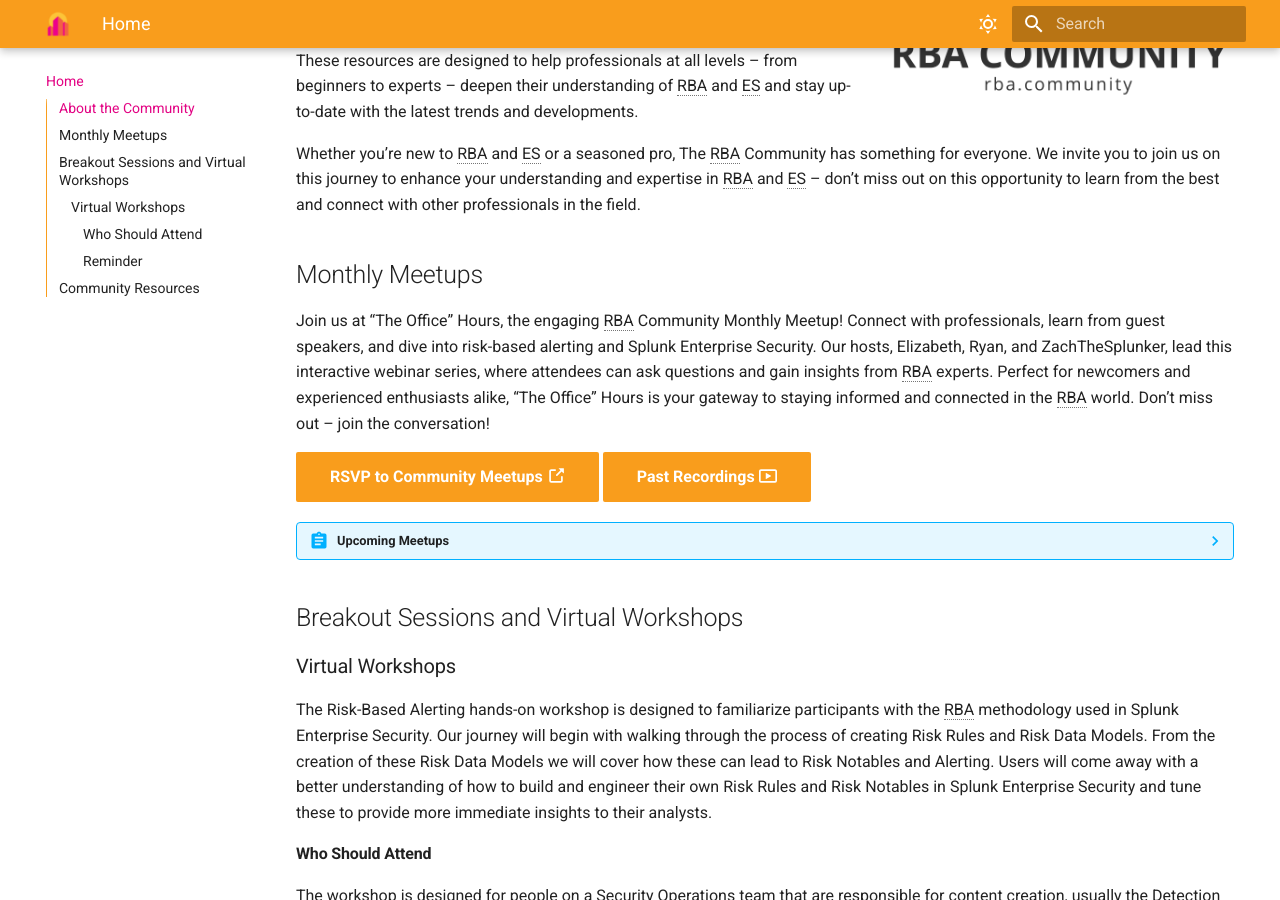
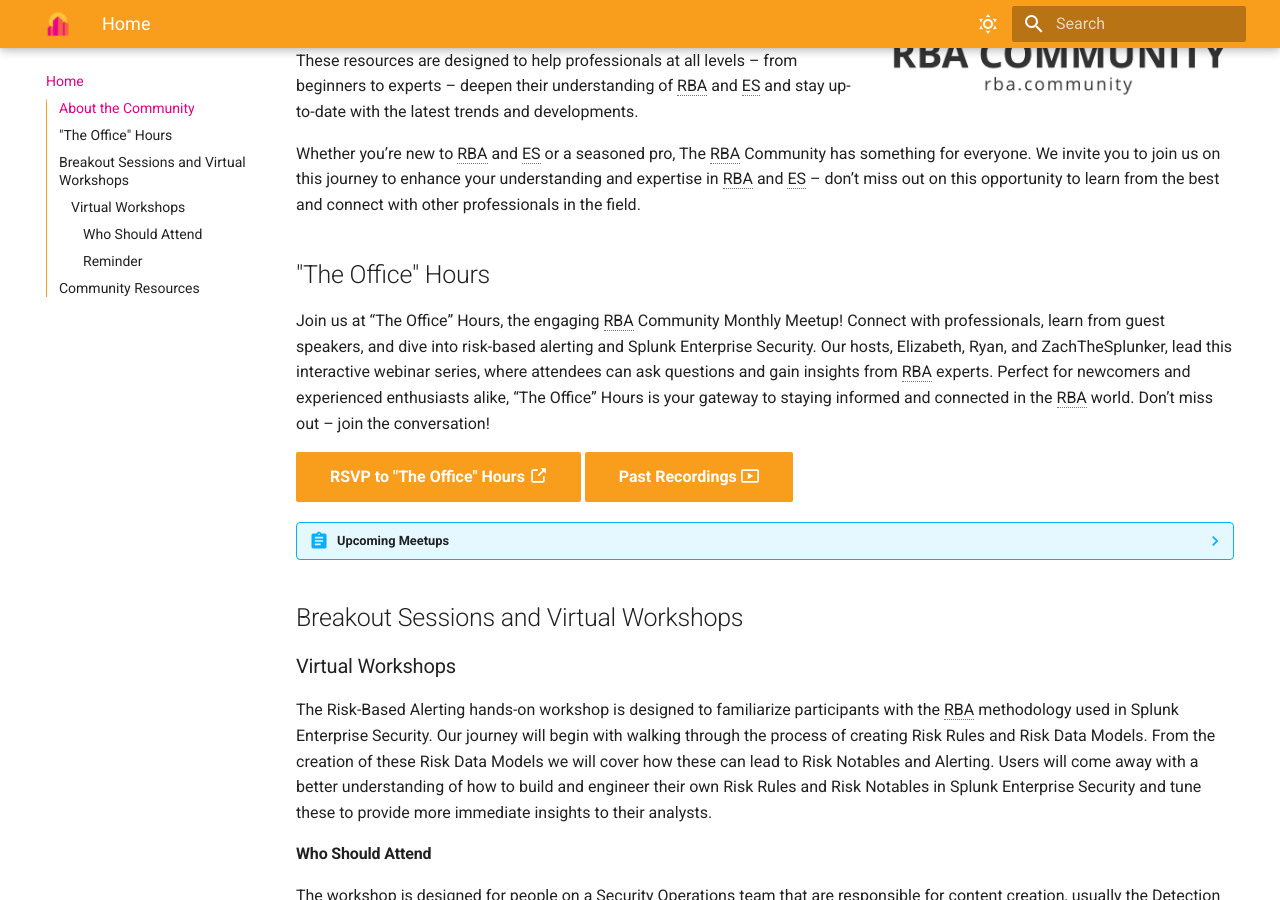
Before and after one commit to rba-community/rba-community, an MkDocs documentation site: the page built from docs/index.md, in a window 1280 px wide and 900 px high, scrolled down 546 px. Built offline with MkDocs 1.6.1 and Material for MkDocs 9.7.7, drawn with Linux system fonts in a browser that asks for light colours; emoji names are drawn with the system emoji font.

Commit message:
updated link and heaading text
Signed-off-by: Zachary Christensen <zchristensen@splunk.com>

```diff
--- a/docs/index.md
+++ b/docs/index.md
@@ -11,11 +11,11 @@
 
 Whether you’re new to RBA and ES or a seasoned pro, The RBA Community has something for everyone. We invite you to join us on this journey to enhance your understanding and expertise in RBA and ES – don’t miss out on this opportunity to learn from the best and connect with other professionals in the field.
 
-## Monthly Meetups
+## "The Office" Hours
 
 Join us at “The Office” Hours, the engaging RBA Community Monthly Meetup! Connect with professionals, learn from guest speakers, and dive into risk-based alerting and Splunk Enterprise Security. Our hosts, Elizabeth, Ryan, and ZachTheSplunker, lead this interactive webinar series, where attendees can ask questions and gain insights from RBA experts. Perfect for newcomers and experienced enthusiasts alike, “The Office” Hours is your gateway to staying informed and connected in the RBA world. Don’t miss out – join the conversation!
 
-[RSVP to Community Meetups :octicons-link-external-16:](https://splunk.webex.com/webappng/sites/splunk/webinar/webinarSeries/register/341d3ab1cfad4b85a23eea7e1969d58d "RSVP to Community Meetups"){ .md-button .md-button--primary target="blank" }
+[RSVP to "The Office" Hours :octicons-link-external-16:](https://splunk.webex.com/webappng/sites/splunk/webinar/webinarSeries/register/bf449ac6ee3042bf81ac93c118d9c8d9){ .md-button .md-button--primary target="blank" }
 [Past Recordings :octicons-video-16:](library/ "See past sessions from The Office Hours."){ .md-button .md-button--primary }
 
 ??? abstract "Upcoming Meetups"
```
